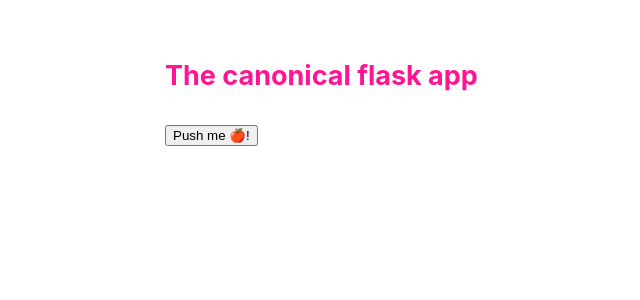
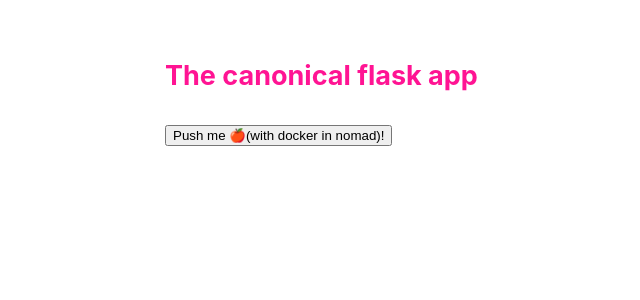
Before and after one commit to drio/canonical-flask-app, a Flask app: page / in a window 1280 px wide. Shown: the top 300 px of the page, without its empty margins (169-809 px from the left). Run offline with Flask 2, Linux system fonts and the light colour scheme.

Commit message:
test demo nomad

```diff
--- a/templates/index.html
+++ b/templates/index.html
@@ -56,7 +56,7 @@
   <body>
     <section class="container">
       <h2 style="color: deeppink">The canonical flask app</h2>
-      <button id="button">Push me 🍎!</button>
+      <button id="button">Push me 🍎(with docker in nomad)!</button>
       <div id="log" class="log" />
     </section>
   </body>
```
